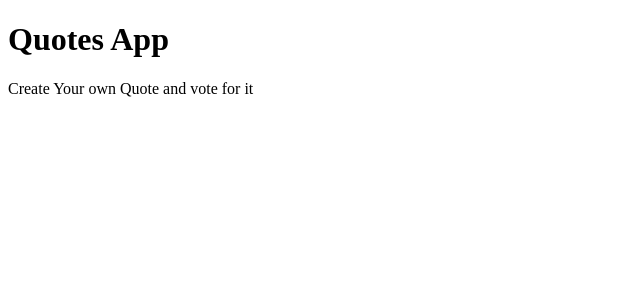
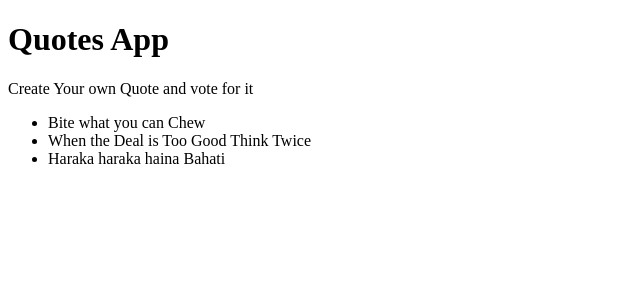
Before and after one commit to Grievi/Quotes-app, an Angular app in the folder quotes/: page / in a window 1280 px wide. Shown: the top 300 px of the page, without its empty margins (0-640 px from the left). Built offline with nearby package versions, Linux system fonts and the light colour scheme.

Commit message:
add an array of quotes

```diff
--- a/quotes/src/app/app.component.html
+++ b/quotes/src/app/app.component.html
@@ -1,4 +1,11 @@
 <div>
     <h1>Quotes App</h1>
     <p>Create Your own Quote and vote for it</p>
+    <div>
+       <ul>
+           <li *ngFor= 'let quote of quotes'>
+                {{quote}}
+           </li>
+       </ul>
+    </div>
 </div>
--- a/quotes/src/app/app.component.ts
+++ b/quotes/src/app/app.component.ts
@@ -6,5 +6,10 @@ import { Component } from '@angular/core';
   styleUrls: ['./app.component.css']
 })
 export class AppComponent {
-  title = 'Quotes';
+  // quote = 'Bite what You can Chew'
+  quotes: any [];
+
+  constructor(){
+    this.quotes = ['Bite what you can Chew','When the Deal is Too Good Think Twice','Haraka haraka haina Bahati']
+  }
 }
```
